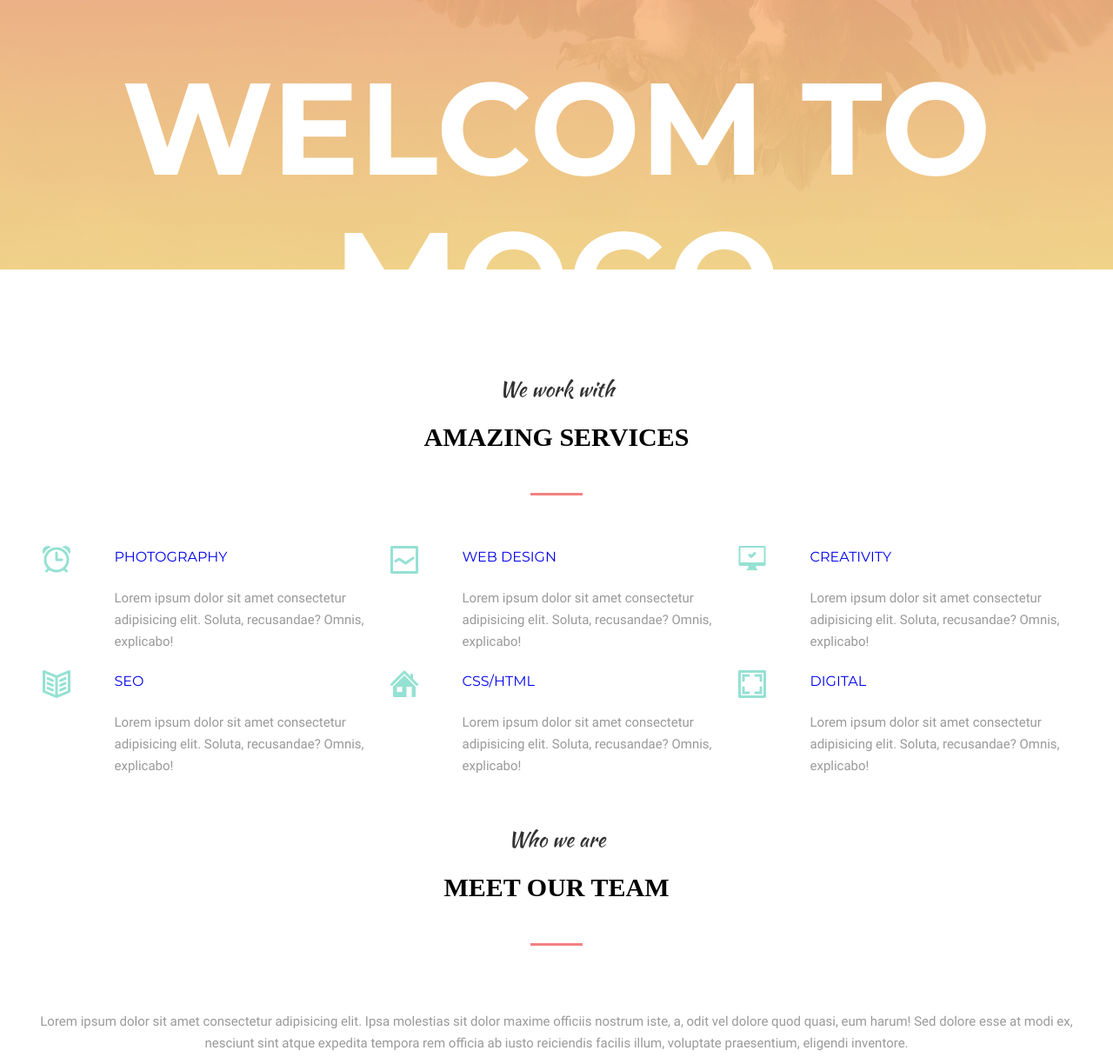
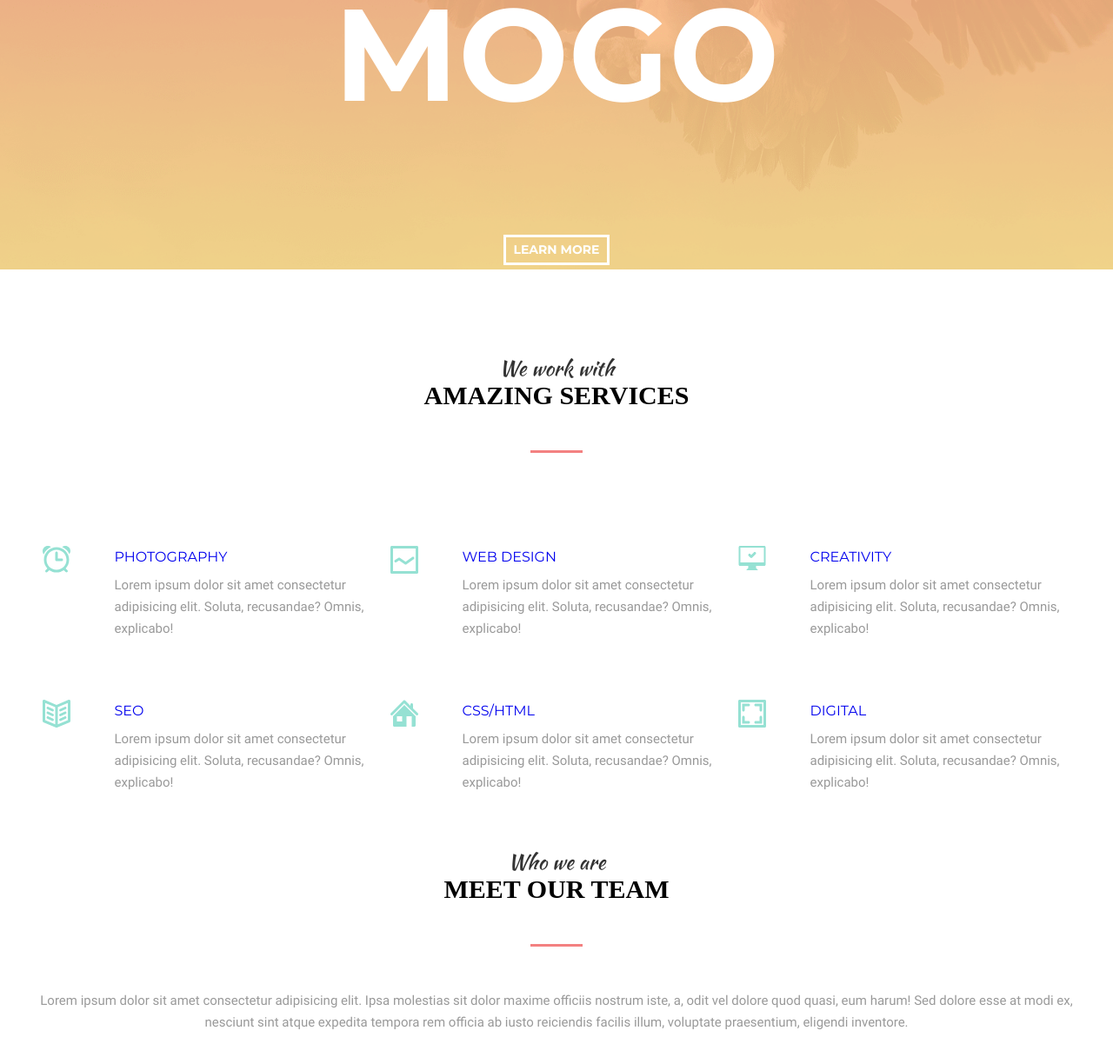
Before and after one commit to kooker22/Homework, a plain HTML site: page module 10 html/index.html in a window 1280 px wide. Shown: the part 490-1706 px from the top of the page at 87% size. Drawn offline with Linux system fonts and the light colour scheme.

Commit message:
md 10 fin

```diff
--- a/module 10 html/css/styles.css
+++ b/module 10 html/css/styles.css
@@ -1,9 +1,14 @@
 * {
   box-sizing: border-box;
+  margin: 0;
+  padding: 0;
 }
 .container {
   max-width: 1200px;
   margin: auto;
+}
+.wrap {
+  margin-bottom: 50px;
 }
 .top {
   height: 100vh;
@@ -42,7 +47,7 @@ a {
   font-family: montserrat;
   font-weight: 400;
   min-width: 600px;
-  padding-bottom: 10em;
+  padding-bottom: 6em;
   text-transform: uppercase;
   font-family: montserrat;
   font-weight: 400;
@@ -120,7 +125,7 @@ a {
   color: #fce38a;
 }
 .caption-top {
-  margin: auto;
+
   text-align: center;
 }
 .sub-title-top {
@@ -128,7 +133,7 @@ a {
   font-weight: 400;
   font-size: 4.5rem;
   color: #ffffff;
-  padding-bottom: 0.675em;
+ margin-bottom: 0.5em;
 }
 .title-top {
   font-family: montserrat;
@@ -136,7 +141,9 @@ a {
   font-size: 9.375rem;
   text-transform: uppercase;
   color: #ffffff;
-  padding-bottom: 0.7em;
+  padding-bottom: 0.8em;
+  margin: 0;
+
 }
 .button-top {
   color: #ffffff;
@@ -214,9 +221,7 @@ nav {
 }
 .card-description {
   position: absolute;
-  height: 56px;
   width: 300px;
-
   top: 33px;
   left: 83px;
   font-family: roboto;
@@ -337,6 +342,8 @@ footer {
 figcaption {
   padding-top: 30px;
 }
+
+}
 .form {
   display: -webkit-box;
   display: -ms-flexbox;
--- a/module 10 html/index.html
+++ b/module 10 html/index.html
@@ -66,9 +66,13 @@
       <h3 class="sub-title-bottom">We work with</h3>
       <h2 class="title-bottom">amazing services</h2>
     </div>
-    <nav class="container">
+    <nav class="wrap container">
       <div class="card">
-        <div class="card-icon"><img src="./img/ALARM.png" alt="" /></div>
+
+            <svg>
+                <use href="./img/svg-nav-icon-sprite.svg#clock"></use>
+            </svg>
+
         <p class="card-title"><a href="./index.html">photography</a></p>
 
         <p class="card-description">
@@ -77,7 +81,9 @@
         </p>
       </div>
       <div class="card">
-        <img src="./img/LINE GRAPH.png" alt="" />
+        <svg>
+            <use href="./img/svg-nav-icon-sprite.svg#graph"></use>
+        </svg>
         <p class="card-title"><a href="./index.html">web design</a></p>
 
         <p class="card-description">
@@ -86,7 +92,9 @@
         </p>
       </div>
       <div class="card">
-        <img src="./img/COMPUTER _ OK.png" alt="" />
+        <svg>
+            <use href="./img/svg-nav-icon-sprite.svg#computer"></use>
+        </svg>
         <p class="card-title"><a href="./index.html">creativity</a></p>
 
         <p class="card-description">
@@ -95,7 +103,9 @@
         </p>
       </div>
       <div class="card ">
-        <img src="./img/BOOK 2.png" alt="" />
+        <svg>
+            <use href="./img/svg-nav-icon-sprite.svg#book"></use>
+        </svg>
         <p class="card-title"><a href="./index.html">seo</a></p>
 
         <p class="card-description">
@@ -104,7 +114,9 @@
         </p>
       </div>
       <div class="card">
-        <img src="./img/HOME.png" alt="" />
+        <svg>
+            <use href="./img/svg-nav-icon-sprite.svg#home"></use>
+        </svg>
         <p class="card-title"><a href="./index.html">css/html</a></p>
 
         <p class="card-description">
@@ -113,7 +125,9 @@
         </p>
       </div>
       <div class="card">
-        <img src="./img/IMAGE.png" alt="" />
+        <svg>
+            <use href="./img/svg-nav-icon-sprite.svg#image"></use>
+        </svg>
         <p class="card-title"><a href="./index.html">digital </a></p>
 
         <p class="card-description">
```
Also changed, not shown: module 10 html/img/ALARM.png (deleted), module 10 html/img/BOOK 2.png (deleted), module 10 html/img/COMPUTER _ OK.png (deleted), module 10 html/img/HOME.png (deleted), module 10 html/img/IMAGE.png (deleted), module 10 html/img/LINE GRAPH.png (deleted), module 10 html/img/svg-nav-icon-sprite.svg (added).
